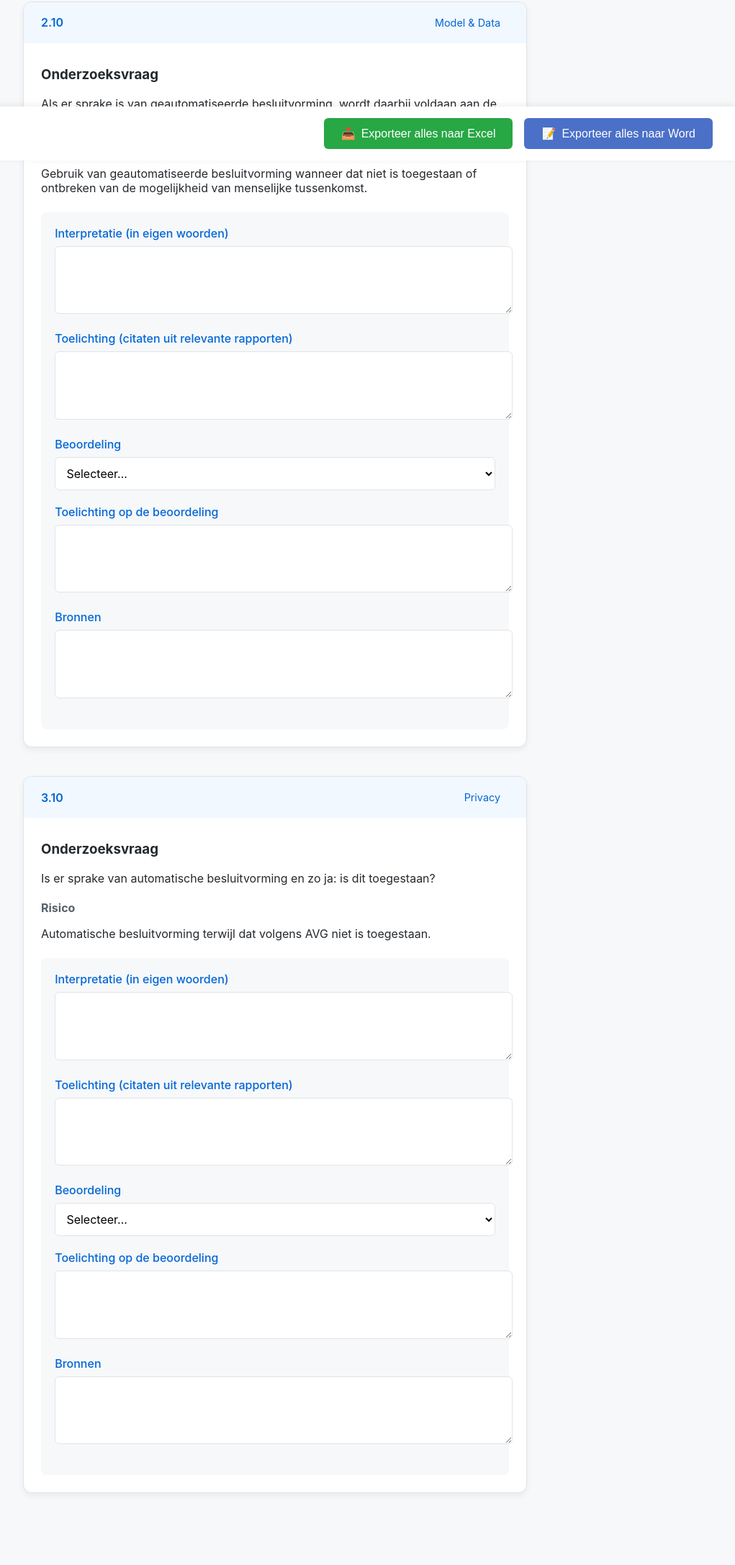
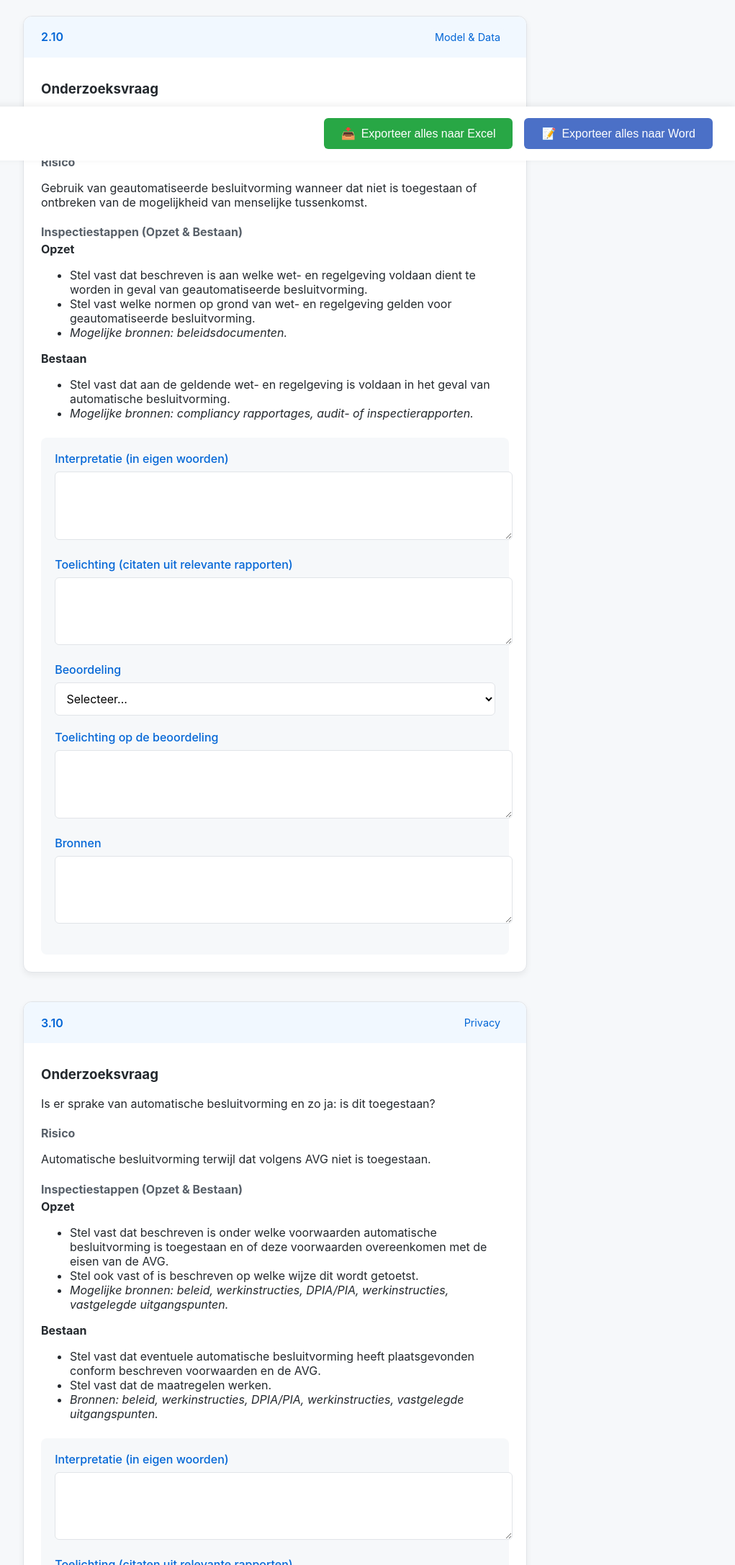
Before and after one commit to AlidiaBosma/toetsingskader-tool, a plain HTML site: page menselijke-tussenkomst.html in a window 1280 px wide. Shown: the part 577-2751 px from the top of the page at 72% size, without its empty margins (258-1279 px from the left). Drawn offline with Linux system fonts and the light colour scheme.

Commit message:
Update menselijke-tussenkomst.html

```diff
--- a/menselijke-tussenkomst.html
+++ b/menselijke-tussenkomst.html
@@ -36,8 +36,9 @@
                 <li>Geef een interpretatie van de vraag in je eigen woorden.</li>
                 <li>Noteer relevante citaten uit rapporten (onderbouwing).</li>
                 <li>Kies een beoordeling: <strong>Voldoet</strong>, <strong>Voldoet deels</strong>, <strong>Voldoet niet</strong>.</li>
-                <li>Leg toe waarom je tot deze beoordeling komt.</li>
-                <li>Vermeld de gebruikte bronnen.</li>
+                <li>Onderbouw waarom je tot deze beoordeling komt.</li>
+                <li>Vermeld de gebruikte bronnen volgens de APA richtlijnen.</li>
+                <li>Exporteer je resultaten, zodat je deze later in de Excel kunt plaatsen.</li>
             </ol>
         </section>
 
@@ -52,7 +53,21 @@
                 <p>Als er sprake is van geautomatiseerde besluitvorming, wordt daarbij voldaan aan de wet- en regelgeving die daarvoor geldt?</p>
                 <h4>Risico</h4>
                 <p>Gebruik van geautomatiseerde besluitvorming wanneer dat niet is toegestaan of ontbreken van de mogelijkheid van menselijke tussenkomst.</p>
-                <div class="analysis-form">
+             <div class="inspection-steps">
+                <h4>Inspectiestappen (Opzet & Bestaan)</h4>
+                <strong>Opzet</strong>
+            <ul>
+                <li>Stel vast dat beschreven is aan welke wet- en regelgeving voldaan dient te worden in geval van geautomatiseerde besluitvorming.</li>
+                <li>Stel vast welke normen op grond van wet- en regelgeving gelden voor geautomatiseerde besluitvorming.</li>
+                <li><em>Mogelijke bronnen: beleidsdocumenten.</em></li>
+            </ul>
+    <strong>Bestaan</strong>
+    <ul>
+        <li>Stel vast dat aan de geldende wet- en regelgeving is voldaan in het geval van automatische besluitvorming.</li>
+        <li><em>Mogelijke bronnen: compliancy rapportages, audit- of inspectierapporten.</em></li>
+    </ul>
+</div>
+<div class="analysis-form">
                     <div class="form-group">
                         <label for="question-2.10-interpretation">Interpretatie (in eigen woorden)</label>
                         <textarea id="question-2.10-interpretation"></textarea>
@@ -93,6 +108,22 @@
                 <p>Is er sprake van automatische besluitvorming en zo ja: is dit toegestaan?</p>
                 <h4>Risico</h4>
                 <p>Automatische besluitvorming terwijl dat volgens AVG niet is toegestaan.</p>
+                <div class="inspection-steps">
+    <h4>Inspectiestappen (Opzet & Bestaan)</h4>
+    <strong>Opzet</strong>
+    <ul>
+        <li>Stel vast dat beschreven is onder welke voorwaarden automatische besluitvorming is toegestaan en of deze voorwaarden overeenkomen met de eisen van de AVG.</li>
+        <li>Stel ook vast of is beschreven op welke wijze dit wordt getoetst.</li>
+        <li><em>Mogelijke bronnen: beleid, werkinstructies, DPIA/PIA, werkinstructies, vastgelegde uitgangspunten.</em></li>
+    </ul>
+    <strong>Bestaan</strong>
+    <ul>
+        <li>Stel vast dat eventuele automatische besluitvorming heeft plaatsgevonden conform beschreven voorwaarden en de AVG.</li>
+        <li>Stel vast dat de maatregelen werken.</li>
+        <li><em>Bronnen: beleid, werkinstructies, DPIA/PIA, werkinstructies, vastgelegde uitgangspunten.</em></li>
+    </ul>
+</div>
+
                 <div class="analysis-form">
                     <div class="form-group">
                         <label for="question-3.10-interpretation">Interpretatie (in eigen woorden)</label>
```
